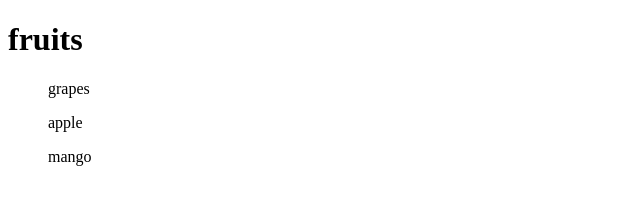
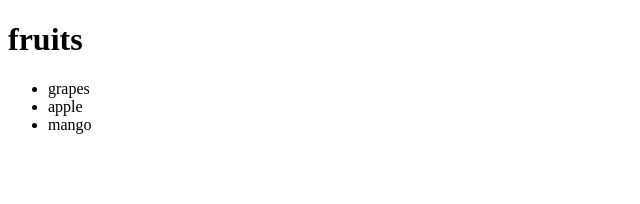
Before and after one commit to Sandro-sulava/classwork-4, a plain HTML site: page index.html in a window 1280 px wide. Shown: the whole page, without its empty margins (0-640 px from the left). Drawn offline with Linux system fonts and the light colour scheme.

Commit message:
bugfix
added li
fixed ul

```diff
--- a/index.html
+++ b/index.html
@@ -8,14 +8,10 @@
   </head>
   <body>
     <h1>fruits</h1>
-    <ul>
-      grapes
-    </ul>
-    <ul>
-      apple
-    </ul>
-    <ul>
-      mango
+    <ul class="fruit1">
+      <li>grapes</li>
+      <li>apple</li>
+      <li>mango</li>
     </ul>
   </body>
 </html>
```
